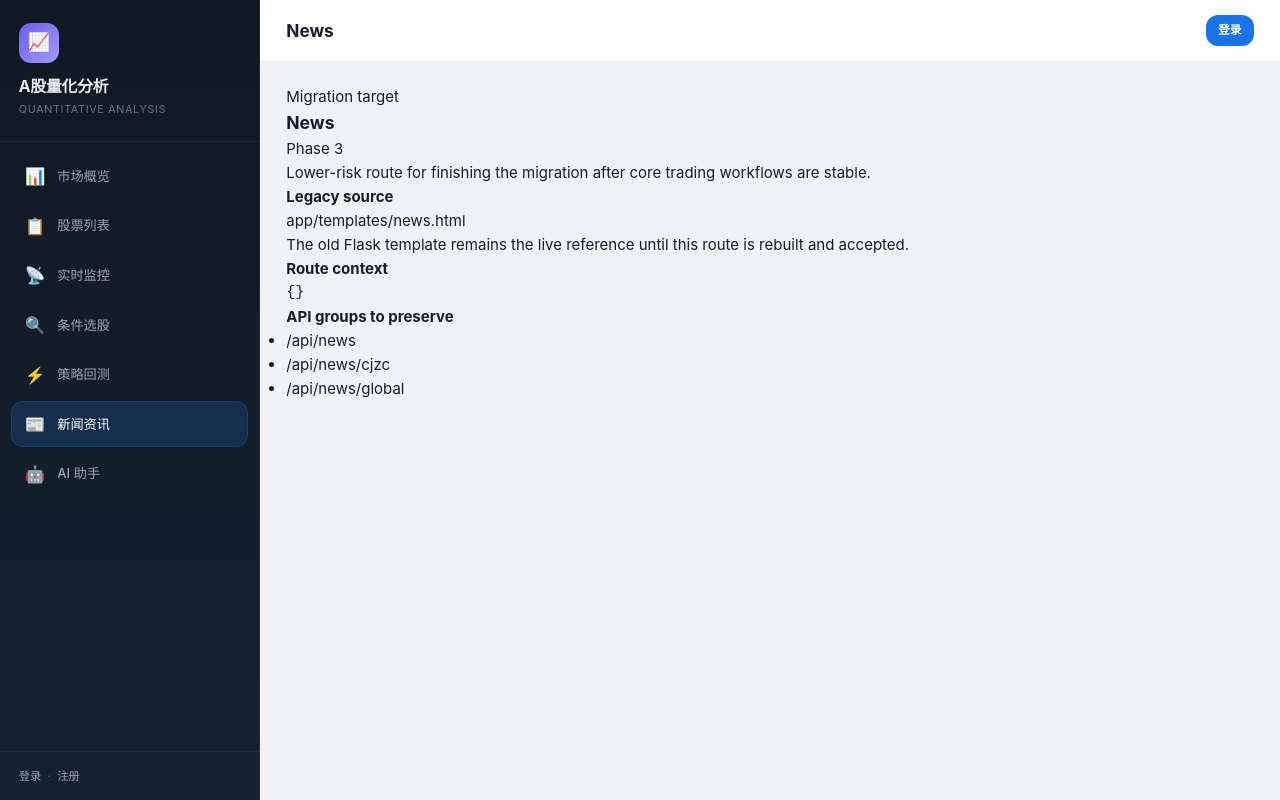
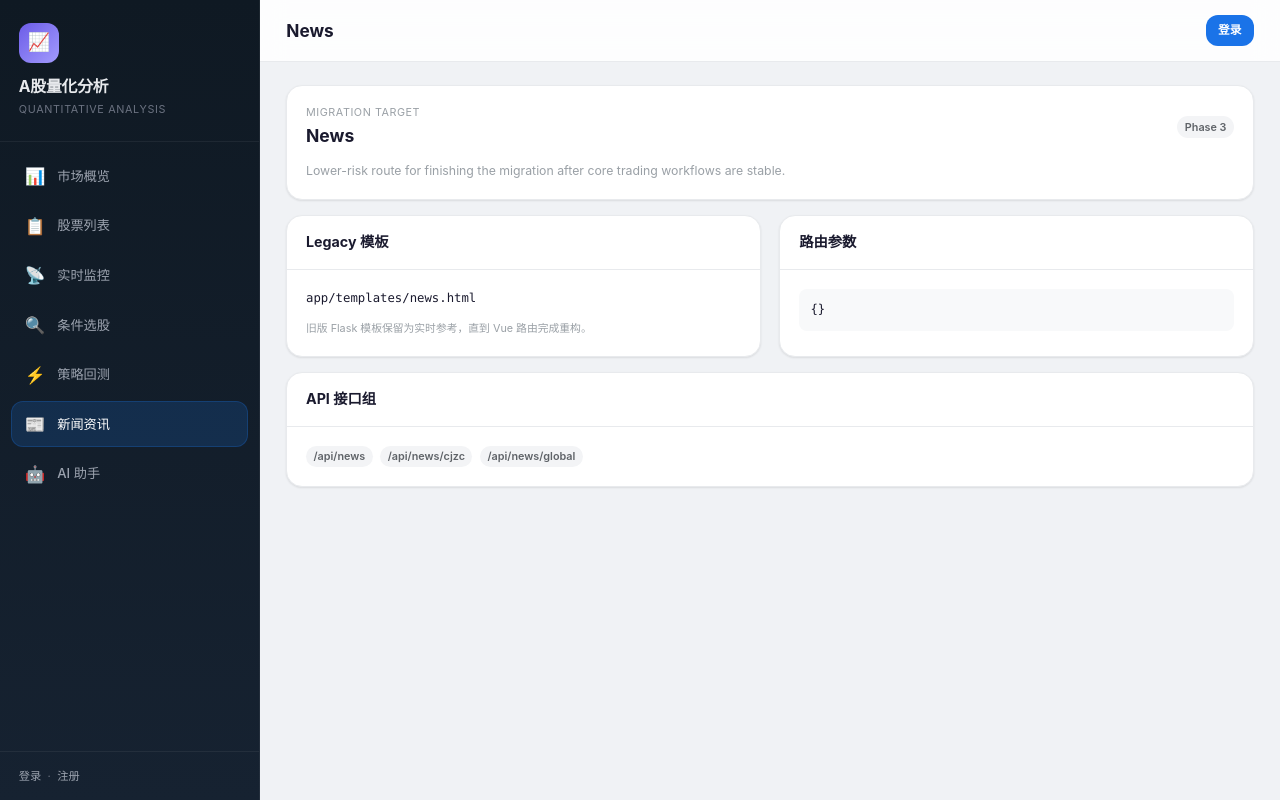
Before and after one commit to rain11ty/quantitative_analysis, a Vue app in the folder frontend/: page /app/news in a window 1280 px wide. Built offline with nearby package versions, Linux system fonts and the light colour scheme.

Commit message:
feat: polish NotFoundPage and MigrationPage with improved design
Also added admin user 1360431642 to database.

```diff
--- a/frontend/src/pages/MigrationPage.vue
+++ b/frontend/src/pages/MigrationPage.vue
@@ -5,50 +5,61 @@ import { useRoute } from 'vue-router';
 const route = useRoute();
 
 const title = computed(() => String(route.meta.title || 'Migration Page'));
-const summary = computed(() => String(route.meta.summary || ''));
+const summary = computed(() => String(route.meta.summary || '该页面正在从 Flask 模板迁移到 Vue 组件。'));
 const legacyTemplate = computed(() => String(route.meta.legacyTemplate || ''));
 const priority = computed(() => String(route.meta.priority || 'Planned'));
 const apiGroups = computed(() => {
   const value = route.meta.apiGroups;
   return Array.isArray(value) ? value.map((item) => String(item)) : [];
 });
-const routeParams = computed(() => route.params);
+
+const priorityTone = computed(() => {
+  const p = priority.value.toLowerCase();
+  if (p.includes('phase 1')) return 'info';
+  if (p.includes('phase 2')) return 'warning';
+  return 'neutral';
+});
 </script>
 
 <template>
-  <section class="stack">
-    <article class="panel-card accent-card">
-      <div class="page-header-row">
-        <div>
-          <p class="eyebrow">Migration target</p>
-          <h3>{{ title }}</h3>
+  <section style="display:flex;flex-direction:column;gap:1rem;">
+    <div class="card">
+      <div class="card-body">
+        <div class="flex-between">
+          <div>
+            <p class="text-xs text-muted" style="text-transform:uppercase;letter-spacing:.05em;">Migration Target</p>
+            <h3>{{ title }}</h3>
+          </div>
+          <span class="badge" :class="'badge-' + priorityTone">{{ priority }}</span>
         </div>
-        <span class="status-pill">{{ priority }}</span>
+        <p class="text-sm text-muted mt-2">{{ summary }}</p>
       </div>
-      <p>{{ summary }}</p>
-    </article>
-
-    <div class="grid two-column">
-      <article class="panel-card">
-        <h4>Legacy source</h4>
-        <p class="path-label">{{ legacyTemplate }}</p>
-        <p class="muted">
-          The old Flask template remains the live reference until this route is
-          rebuilt and accepted.
-        </p>
-      </article>
-
-      <article class="panel-card">
-        <h4>Route context</h4>
-        <pre class="code-block">{{ JSON.stringify(routeParams, null, 2) }}</pre>
-      </article>
     </div>
 
-    <article class="panel-card">
-      <h4>API groups to preserve</h4>
-      <ul class="plain-list">
-        <li v-for="apiGroup in apiGroups" :key="apiGroup">{{ apiGroup }}</li>
-      </ul>
-    </article>
+    <div class="grid-2">
+      <div class="card">
+        <div class="card-header"><h3>Legacy 模板</h3></div>
+        <div class="card-body">
+          <p class="font-mono text-sm" style="word-break:break-all;">{{ legacyTemplate || '未指定' }}</p>
+          <p class="text-xs text-muted mt-2">旧版 Flask 模板保留为实时参考，直到 Vue 路由完成重构。</p>
+        </div>
+      </div>
+
+      <div class="card">
+        <div class="card-header"><h3>路由参数</h3></div>
+        <div class="card-body">
+          <pre class="font-mono text-sm" style="background:var(--color-surface-hover);padding:.75rem;border-radius:var(--radius-sm);overflow-x:auto;">{{ JSON.stringify(route.params, null, 2) }}</pre>
+        </div>
+      </div>
+    </div>
+
+    <div v-if="apiGroups.length" class="card">
+      <div class="card-header"><h3>API 接口组</h3></div>
+      <div class="card-body">
+        <div style="display:flex;flex-wrap:wrap;gap:.5rem;">
+          <span v-for="g in apiGroups" :key="g" class="badge badge-neutral">{{ g }}</span>
+        </div>
+      </div>
+    </div>
   </section>
 </template>
--- a/frontend/src/pages/NotFoundPage.vue
+++ b/frontend/src/pages/NotFoundPage.vue
@@ -1,11 +1,48 @@
+<script setup lang="ts">
+import { useRouter } from 'vue-router';
+
+const router = useRouter();
+</script>
+
 <template>
-  <section class="panel-card stack">
-    <p class="eyebrow">Fallback</p>
-    <h3>Route not mapped yet</h3>
-    <p>
-      This Vue shell only contains the initial migration routes. Unknown paths
-      should keep falling back to the legacy Flask app until the SPA handoff is
-      ready.
-    </p>
+  <section class="not-found-page">
+    <div class="nf-card">
+      <div class="nf-code">404</div>
+      <h2>页面未找到</h2>
+      <p class="text-muted">您访问的页面不存在或已被移除。</p>
+      <div class="nf-actions">
+        <button class="btn btn-primary" @click="router.push('/')">返回首页</button>
+        <button class="btn btn-outline" @click="router.go(-1)">返回上一页</button>
+      </div>
+    </div>
   </section>
 </template>
+
+<style scoped>
+.not-found-page {
+  display: flex;
+  align-items: center;
+  justify-content: center;
+  min-height: 60vh;
+}
+.nf-card {
+  text-align: center;
+  max-width: 400px;
+}
+.nf-code {
+  font-size: 5rem;
+  font-weight: 800;
+  color: var(--color-primary);
+  line-height: 1;
+  margin-bottom: .5rem;
+}
+.nf-card h2 {
+  margin-bottom: .5rem;
+}
+.nf-actions {
+  display: flex;
+  gap: .75rem;
+  justify-content: center;
+  margin-top: 1.5rem;
+}
+</style>
```
